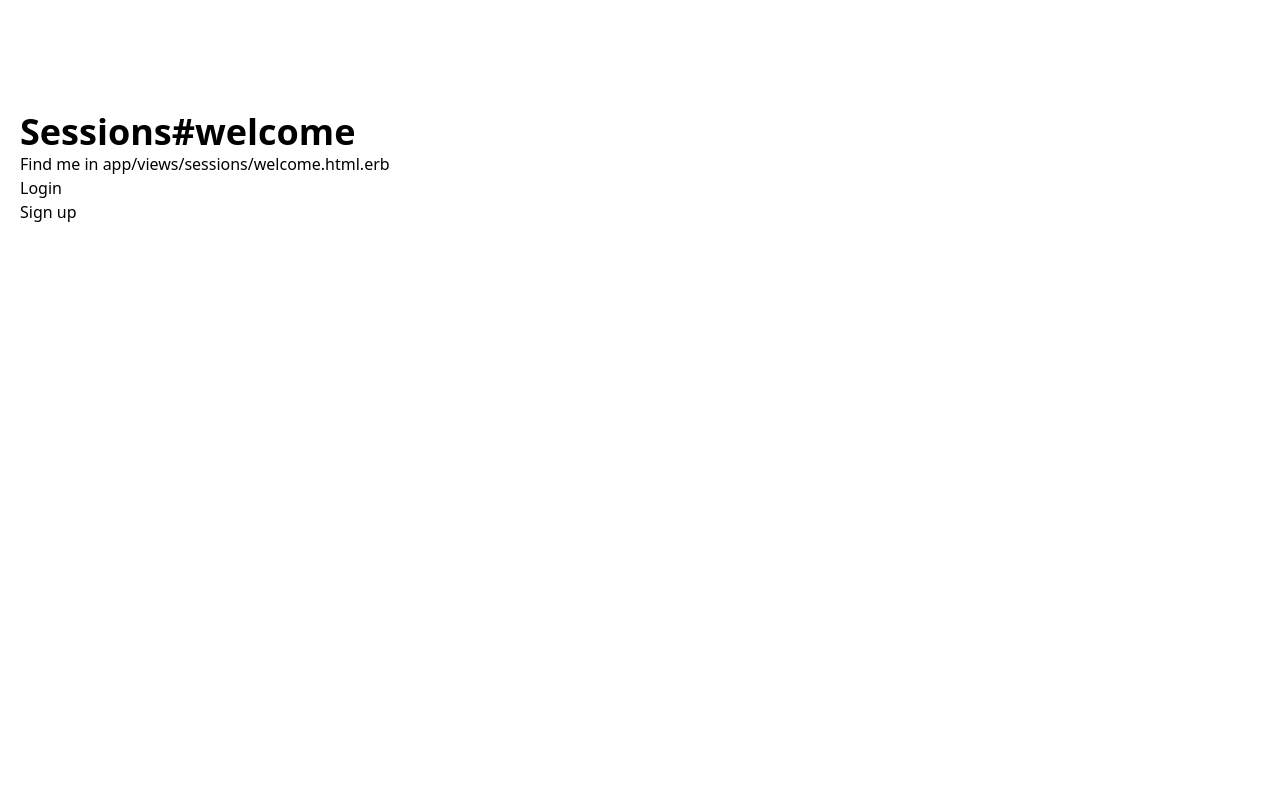
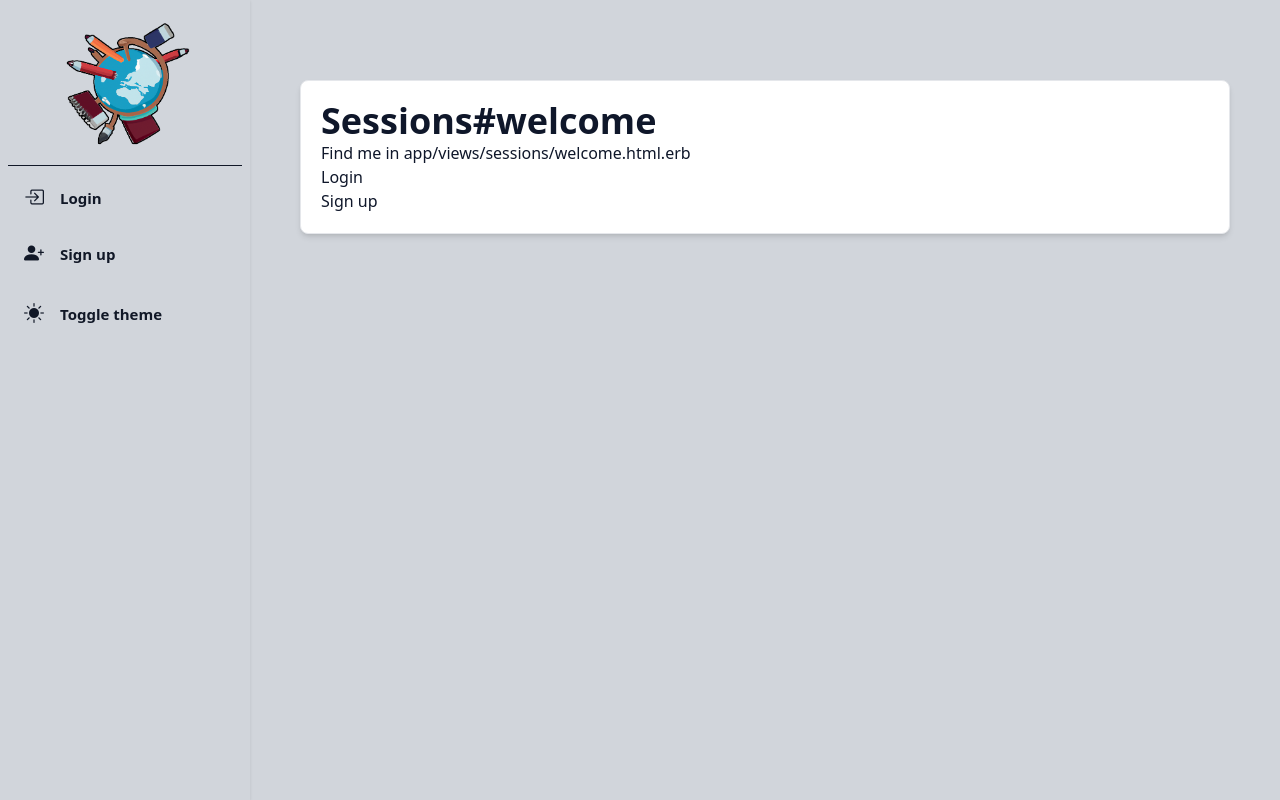
Before and after one commit to mattbardal/planit, a Rails app: page /welcome in a window 1280 px wide. Run offline with Rails 7, Linux system fonts and the light colour scheme; style sheets or scripts are compiled from the project's sources; some libraries are stand-ins or nearby versions.

Commit message:
theme controller and navbar

```diff
--- /dev/null
+++ b/app/javascript/controllers/theme_controller.js
@@ -0,0 +1,54 @@
+import { Controller } from "@hotwired/stimulus"
+
+const themeToggleDarkIcon = document.getElementById('theme-toggle-dark-icon');
+const themeToggleLightIcon = document.getElementById('theme-toggle-light-icon');
+
+export default class extends Controller {
+  static targets = ["themeToggle"]
+
+  connect() {
+    if (localStorage.getItem('color-theme') === 'dark' || (!('color-theme' in localStorage) && window.matchMedia('(prefers-color-scheme: dark)').matches)) {
+      document.documentElement.classList.add('dark');
+    } else {
+      document.documentElement.classList.remove('dark')
+    }
+
+    this.updateIcon();
+  };
+
+  updateIcon() {
+    // Change the icons inside the button based on previous settings
+    if (localStorage.getItem('color-theme') === 'dark' || (!('color-theme' in localStorage) && window.matchMedia('(prefers-color-scheme: dark)').matches)) {
+      themeToggleLightIcon.classList.remove('hidden');
+    } else {
+      themeToggleDarkIcon.classList.remove('hidden');
+    }
+  }
+
+  changeTheme() {
+    // toggle icons inside button
+    themeToggleDarkIcon.classList.toggle('hidden');
+    themeToggleLightIcon.classList.toggle('hidden');
+
+    // if set via local storage previously
+    if (localStorage.getItem('color-theme')) {
+      if (localStorage.getItem('color-theme') === 'light') {
+        document.documentElement.classList.add('dark');
+        localStorage.setItem('color-theme', 'dark');
+      } else {
+        document.documentElement.classList.remove('dark');
+        localStorage.setItem('color-theme', 'light');
+      }
+
+    // if NOT set via local storage previously
+    } else {
+      if (document.documentElement.classList.contains('dark')) {
+        document.documentElement.classList.remove('dark');
+        localStorage.setItem('color-theme', 'light');
+      } else {
+        document.documentElement.classList.add('dark');
+        localStorage.setItem('color-theme', 'dark');
+      }
+    }
+  };
+}
--- /dev/null
+++ b/app/views/layouts/_navbar.html.erb
@@ -0,0 +1,73 @@
+<div data-controller="theme">
+  <span class="absolute text-white text-4xl top-5 left-4 cursor-pointer" onclick="open_nav()">
+    <i class="bi bi-filter-left px-2 dark:bg-gray-900 bg-gray-100 dark:text-gray-100 text-gray-900 rounded-md"></i>
+  </span>
+  <div class="sidebar fixed top-0 bottom-0 lg:left-0 left-[-250px] p-2 w-[250px] overflow-y-auto text-center dark:bg-gray-900 bg-gray-300 shadow h-screen">
+    <div class="font-bold dark:text-gray-100 text-gray-900 text-xl">
+      <div class="p-2.5 mt-1 flex items-center rounded-md">
+        <%= image_tag("logo.png", alt: "Planit", width: 150, class: "mx-auto") %>
+        <i class="bi bi-x cursor-pointer lg:hidden" onclick="open_nav()"></i>
+      </div>
+      <hr class="my-2 dark:border-gray-600 border-gray-900">
+
+      <div>
+        <% if logged_in? %>
+          <div class="p-2.5 mt-2 flex items-center rounded-md px-4 duration-300 cursor-pointer dark:hover:bg-gray-700 hover:bg-gray-400">
+            <i class="bi bi-house-door-fill"></i>
+            <span class="text-[15px] ml-4 dark:text-gray-200 text-gray-900">Home</span>
+          </div>
+          <div class="p-2.5 mt-2 flex items-center rounded-md px-4 duration-300 cursor-pointer dark:hover:bg-gray-700 hover:bg-gray-400">
+            <i class="bi bi-list-check"></i>
+            <span class="text-[15px] ml-4 dark:text-gray-200 text-gray-900">To-Do</span>
+          </div>
+          <div class="p-2.5 mt-2 flex items-center rounded-md px-4 duration-300 cursor-pointer dark:hover:bg-gray-700 hover:bg-gray-400">
+            <i class="bi bi-calendar"></i>
+            <span class="text-[15px] ml-4 dark:text-gray-200 text-gray-900">Calendar</span>
+          </div>
+          <div class="p-2.5 mt-2 flex items-center rounded-md px-4 duration-300 cursor-pointer dark:hover:bg-gray-700 hover:bg-gray-400">
+            <i class="bi bi-journal"></i>
+            <span class="text-[15px] ml-4 dark:text-gray-200 text-gray-900">Semester Planner</span>
+          </div>
+          <div class="p-2.5 mt-2 flex items-center rounded-md px-4 duration-300 cursor-pointer dark:hover:bg-gray-700 hover:bg-gray-400">
+            <i class="bi bi-graph-up-arrow"></i>
+            <span class="text-[15px] ml-4 dark:text-gray-200 text-gray-900">Goals</span>
+          </div>
+          <hr class="my-4 dark:border-gray-600 border-gray-900">
+          <div class="p-2.5 mt-2 flex items-center rounded-md px-4 duration-300 cursor-pointer dark:hover:bg-gray-700 hover:bg-gray-400">
+            <i class="bi bi-person-fill"></i>
+            <span class="text-[15px] ml-4 dark:text-gray-200 text-gray-900">My account</span>
+          </div>
+          <%= link_to '/logout', method: :get do %>
+            <div class="p-2.5 mt-2 flex items-center rounded-md px-4 duration-300 cursor-pointer dark:hover:bg-gray-700 hover:bg-gray-400">
+              <i class="bi bi-box-arrow-in-left"></i>
+              <span class="text-[15px] ml-4 dark:text-gray-200 text-gray-900">Logout</span>
+            </div>
+          <% end %>
+        <% else %>
+          <%= link_to '/login', method: :get do %>
+            <div class="p-2.5 mt-2 flex items-center rounded-md px-4 duration-300 cursor-pointer dark:hover:bg-gray-700 hover:bg-gray-400">
+              <i class="bi bi-box-arrow-in-right"></i>
+              <span class="text-[15px] ml-4 dark:text-gray-200 text-gray-900">Login</span>
+            </div>
+          <% end %>
+          <%= link_to '/users/new', method: :get do %>
+            <div class="p-2.5 mt-2 flex items-center rounded-md px-4 duration-300 cursor-pointer dark:hover:bg-gray-700 hover:bg-gray-400">
+              <i class="bi bi-person-plus-fill"></i>
+              <span class="text-[15px] ml-4 dark:text-gray-200 text-gray-900">Sign up</span>
+            </div>
+          <% end %>
+        <% end %>
+        <div data-theme-target="themeToggle" data-action="click->theme#changeTheme" class="p-2.5 mt-3 flex items-center rounded-md px-4 duration-300 cursor-pointer dark:hover:bg-gray-700 hover:bg-gray-400">
+            <i id="theme-toggle-dark-icon" class="hidden bi bi-brightness-high-fill"></i>
+            <i id="theme-toggle-light-icon" class="hidden bi bi-moon-fill"></i>
+            <span class="text-[15px] ml-4 dark:text-gray-200 text-gray-900">Toggle theme</span>
+        </div>
+      </div>
+    </div>
+  </div>
+  <script>
+    const open_nav = () => {
+      document.querySelector('.sidebar').classList.toggle('left-[-250px]')
+    };
+  </script>
+</div>
--- a/app/views/layouts/application.html.erb
+++ b/app/views/layouts/application.html.erb
@@ -1,19 +1,22 @@
 <!DOCTYPE html>
-<html>
+<html class="dark">
   <head>
     <title>Planit</title>
     <meta name="viewport" content="width=device-width,initial-scale=1">
     <%= csrf_meta_tags %>
     <%= csp_meta_tag %>
     <%= stylesheet_link_tag "tailwind", "inter-font", "data-turbo-track": "reload" %>
+    <link rel="stylesheet" href="https://cdn.jsdelivr.net/npm/bootstrap-icons@1.9.1/font/bootstrap-icons.css">
 
     <%= stylesheet_link_tag "application", "data-turbo-track": "reload" %>
     <%= javascript_importmap_tags %>
   </head>
-
-  <body>
-    <main class="container mx-auto mt-28 px-5 flex">
+  <body class="dark:bg-gray-800 bg-gray-300 lg:grid text-slate-900 dark:text-slate-200 lg:grid-cols-[250px_50px_auto_50px]">
+    <%= render partial: "layouts/navbar" %>
+    <div class="invisible"></div>
+    <main class="mx-auto container mt-20 px-5 py-5 flex bg-white border border-gray-200 shadow-md dark:bg-gray-600 dark:border-gray-700 rounded-lg">
       <%= yield %>
     </main>
+    <div class="invisible"></div>
   </body>
 </html>
--- a/config/tailwind.config.js
+++ b/config/tailwind.config.js
@@ -7,6 +7,7 @@ module.exports = {
     './app/javascript/**/*.js',
     './app/views/**/*.{erb,haml,html,slim}'
   ],
+  darkMode: 'class',
   theme: {
     extend: {
       fontFamily: {
@@ -18,5 +19,5 @@ module.exports = {
     require('@tailwindcss/forms'),
     require('@tailwindcss/aspect-ratio'),
     require('@tailwindcss/typography'),
-  ]
+  ],
 }
```
